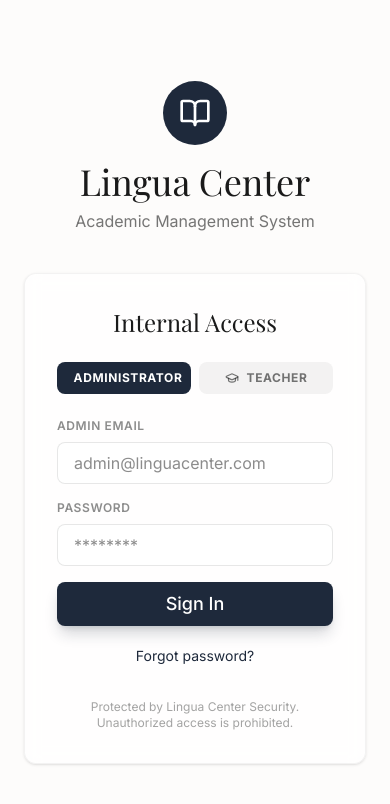
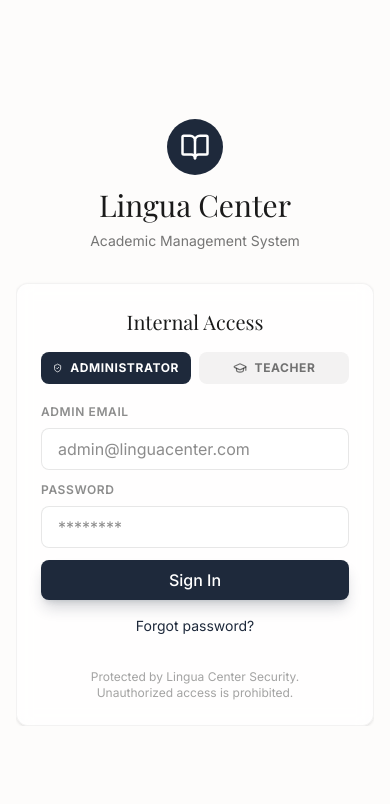
Before and after one commit to AlexKalama/LINGUA-CENTER, a React (Vite) app: page / in a window 390 px wide. Shown: the top 804 px of the page. Built offline with nearby package versions, Linux system fonts and the light colour scheme; no server answers; a web font is replaced by a local one.

Commit message:
fit to screen login page

```diff
--- a/src/components/Login.tsx
+++ b/src/components/Login.tsx
@@ -132,24 +132,24 @@ export default function Login() {
   };
 
   return (
-    <div className="min-h-screen flex items-center justify-center bg-ivory p-6">
+    <div className="min-h-screen flex items-center justify-center bg-ivory p-4 sm:p-6 overflow-hidden">
       <motion.div
         initial={{ opacity: 0, y: 20 }}
         animate={{ opacity: 1, y: 0 }}
-        className="w-full max-w-md"
+        className="w-full max-w-md max-h-[92vh] overflow-y-auto"
       >
-        <div className="text-center mb-10">
-          <div className="inline-flex items-center justify-center w-16 h-16 rounded-full bg-navy text-white mb-4">
-            <BookOpen size={32} />
+        <div className="text-center mb-8 sm:mb-10">
+          <div className="inline-flex items-center justify-center w-14 h-14 sm:w-16 sm:h-16 rounded-full bg-navy text-white mb-3 sm:mb-4">
+            <BookOpen size={30} />
           </div>
-          <h1 className="text-4xl font-serif text-charcoal mb-2">Lingua Center</h1>
-          <p className="text-charcoal/60 font-sans">Academic Management System</p>
+          <h1 className="text-3xl sm:text-4xl font-serif text-charcoal mb-2">Lingua Center</h1>
+          <p className="text-charcoal/60 font-sans text-sm sm:text-base">Academic Management System</p>
         </div>
 
-        <div className="glass-card p-8 shadow-xl border-charcoal/10">
-          <h2 className="text-2xl font-serif text-charcoal mb-6 text-center">Internal Access</h2>
+        <div className="glass-card p-6 sm:p-8 shadow-xl border-charcoal/10">
+          <h2 className="text-xl sm:text-2xl font-serif text-charcoal mb-4 sm:mb-6 text-center">Internal Access</h2>
 
-          <div className="grid grid-cols-2 gap-2 mb-6">
+          <div className="grid grid-cols-2 gap-2 mb-5 sm:mb-6">
             <button
               type="button"
               onClick={() => handleSwitchRole('ADMIN')}
@@ -184,7 +184,7 @@ export default function Login() {
           )}
 
           {!showForgot ? (
-            <form onSubmit={handleLogin} className="space-y-4">
+            <form onSubmit={handleLogin} className="space-y-3 sm:space-y-4">
               <div>
                 <label className="block text-xs font-semibold text-charcoal/50 uppercase tracking-wider mb-2">
                   {role === 'ADMIN' ? 'Admin Email' : 'Teacher Email'}
@@ -213,7 +213,7 @@ export default function Login() {
               <button
                 type="submit"
                 disabled={loading}
-                className="w-full btn-primary py-3 text-lg mt-4 shadow-lg shadow-navy/20 flex items-center justify-center gap-2 disabled:opacity-50"
+                className="w-full btn-primary py-3 text-base sm:text-lg mt-3 sm:mt-4 shadow-lg shadow-navy/20 flex items-center justify-center gap-2 disabled:opacity-50"
               >
                 {loading ? <Loader2 className="animate-spin" size={20} /> : 'Sign In'}
               </button>
@@ -292,7 +292,7 @@ export default function Login() {
                 type="button"
                 onClick={otpSent ? verifyOtpAndResetPassword : sendForgotOtp}
                 disabled={loading}
-                className="w-full btn-primary py-3 text-lg mt-4 shadow-lg shadow-navy/20 flex items-center justify-center gap-2 disabled:opacity-50"
+                className="w-full btn-primary py-3 text-base sm:text-lg mt-3 sm:mt-4 shadow-lg shadow-navy/20 flex items-center justify-center gap-2 disabled:opacity-50"
               >
                 {loading ? (
                   <Loader2 className="animate-spin" size={20} />
```
